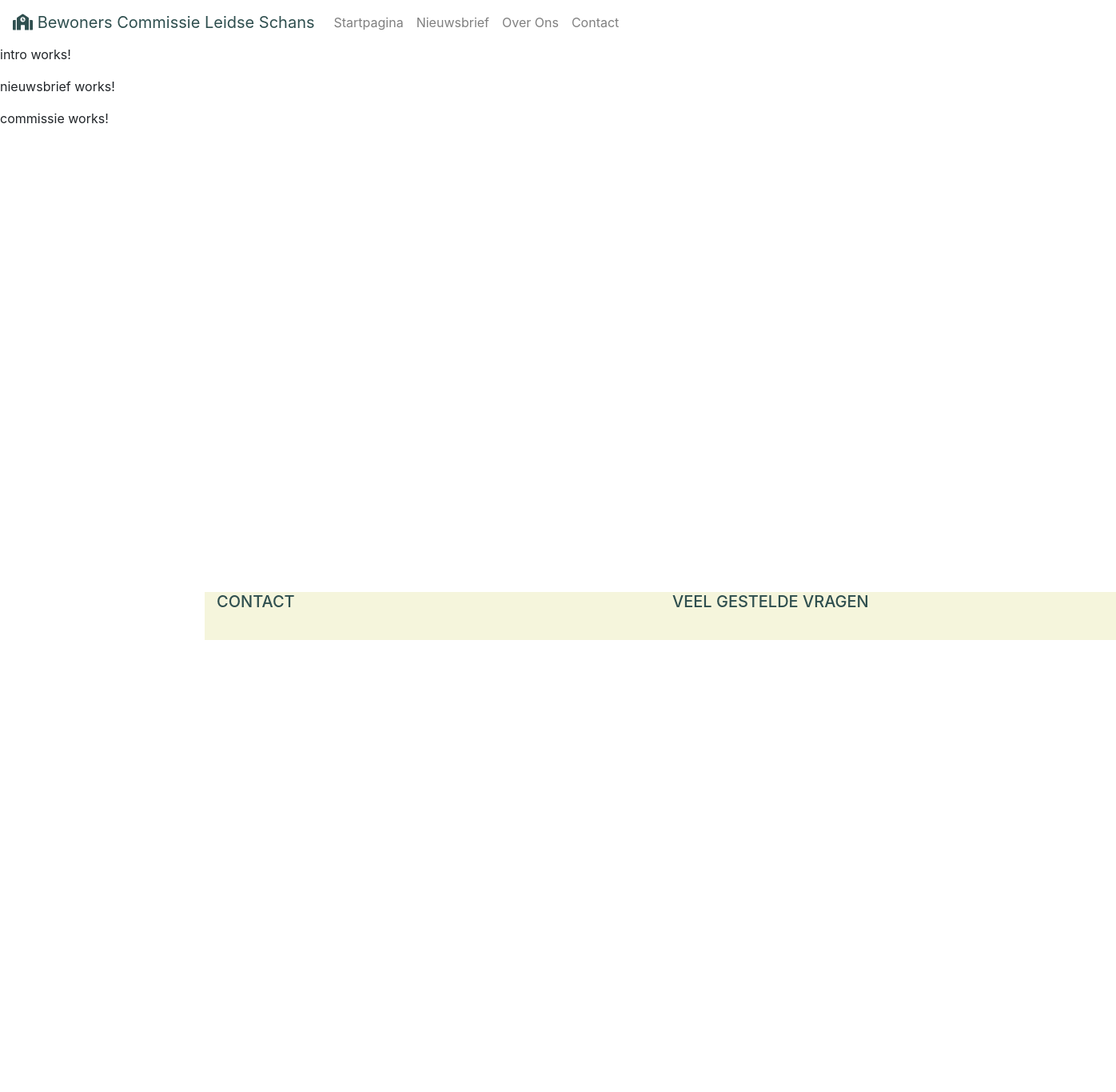
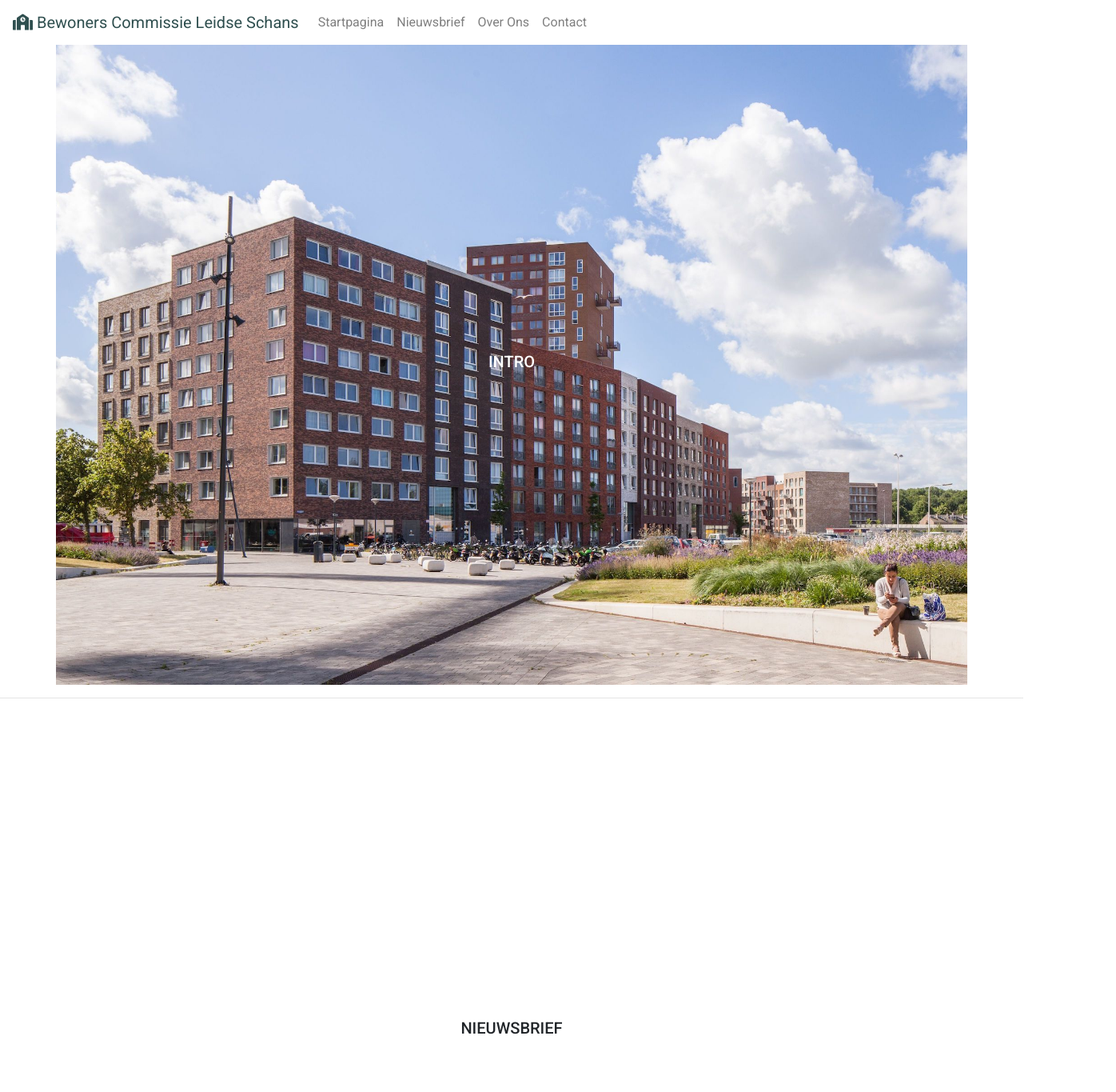
Before and after one commit to Raiodomo/BCLeidseSchans, an Angular app: page / in a window 1280 px wide. Shown: the top 1365 px of the page at 80% size, 1396 px wide, since content can reach past the window. Before the commit the page ends 800 px from the top, so only its background shows below. Built offline with nearby package versions, Linux system fonts and the light colour scheme.

Commit message:
landing pages added, design needs work

```diff
--- a/src/app/LandingPage/commissie/commissie.component.css
+++ b/src/app/LandingPage/commissie/commissie.component.css
@@ -0,0 +1,3 @@
+div.container{
+  text-align: center;
+}
--- a/src/app/LandingPage/commissie/commissie.component.html
+++ b/src/app/LandingPage/commissie/commissie.component.html
@@ -1,3 +1,5 @@
-<p>
-  commissie works!
-</p>
+<div class="container d-flex h-100">
+  <div class="justify-content-center align-self-center" style="width: 100%;">
+      <h5 class="display-5">COMMISSIE</h5>
+  </div>
+</div>
--- a/src/app/LandingPage/footer/footer.component.css
+++ b/src/app/LandingPage/footer/footer.component.css
@@ -1,13 +1,13 @@
-div.container{
-  position: absolute;
+div.col-sm-12{
+  position: relative;
   bottom: 0;
-  left: 20%;
-  width: 100%;
   height: 60px;
-  line-height: 60px;
   background-color: beige;
+  text-align: center;
+  margin: 0;
 }
 
 h5{
-  color: darkslategray;
+  margin-top: 15px;
+  color: darkslateblue;
 }
--- a/src/app/LandingPage/footer/footer.component.html
+++ b/src/app/LandingPage/footer/footer.component.html
@@ -1,5 +1,5 @@
 <footer class="footer">
-  <div class="container">
+  <div class="col-sm-12">
     <div class="row">
       <div class="col-sm-6">
         <h5 class="display-5">CONTACT</h5>
--- a/src/app/LandingPage/intro/intro.component.css
+++ b/src/app/LandingPage/intro/intro.component.css
@@ -0,0 +1,11 @@
+div.container{
+  text-align: center;
+  height: 100vh;
+  background-image: url('../../../assets/intro.jpg');
+  background-size: cover;
+  background-position: center;
+}
+
+h5{
+  color: white;
+}
--- a/src/app/LandingPage/intro/intro.component.html
+++ b/src/app/LandingPage/intro/intro.component.html
@@ -1,3 +1,6 @@
-<p>
-  intro works!
-</p>
+<div class="container d-flex h-100">
+  <div class="justify-content-center align-self-center" style="width: 100%;">
+    <h5 class="display-5">INTRO</h5>
+  </div>
+</div>
+<hr>
--- a/src/app/LandingPage/nieuwsbrief/nieuwsbrief.component.css
+++ b/src/app/LandingPage/nieuwsbrief/nieuwsbrief.component.css
@@ -0,0 +1,3 @@
+div.container{
+  text-align: center;
+}
--- a/src/app/LandingPage/nieuwsbrief/nieuwsbrief.component.html
+++ b/src/app/LandingPage/nieuwsbrief/nieuwsbrief.component.html
@@ -1,3 +1,5 @@
-<p>
-  nieuwsbrief works!
-</p>
+<div class="container d-flex h-100">
+  <div class="justify-content-center align-self-center" style="width: 100%;">
+      <h5 class="display-5">NIEUWSBRIEF</h5>
+  </div>
+</div>
--- a/src/styles.css
+++ b/src/styles.css
@@ -1 +1,9 @@
 /* You can add global styles to this file, and also import other style files */
+html, body {
+  height: 100%;
+  width: 100%;
+}
+body {
+  margin: 0;
+  font-family: 'Roboto', sans-serif;
+}
```
Also changed, not shown: src/assets/intro.jpg (added).
